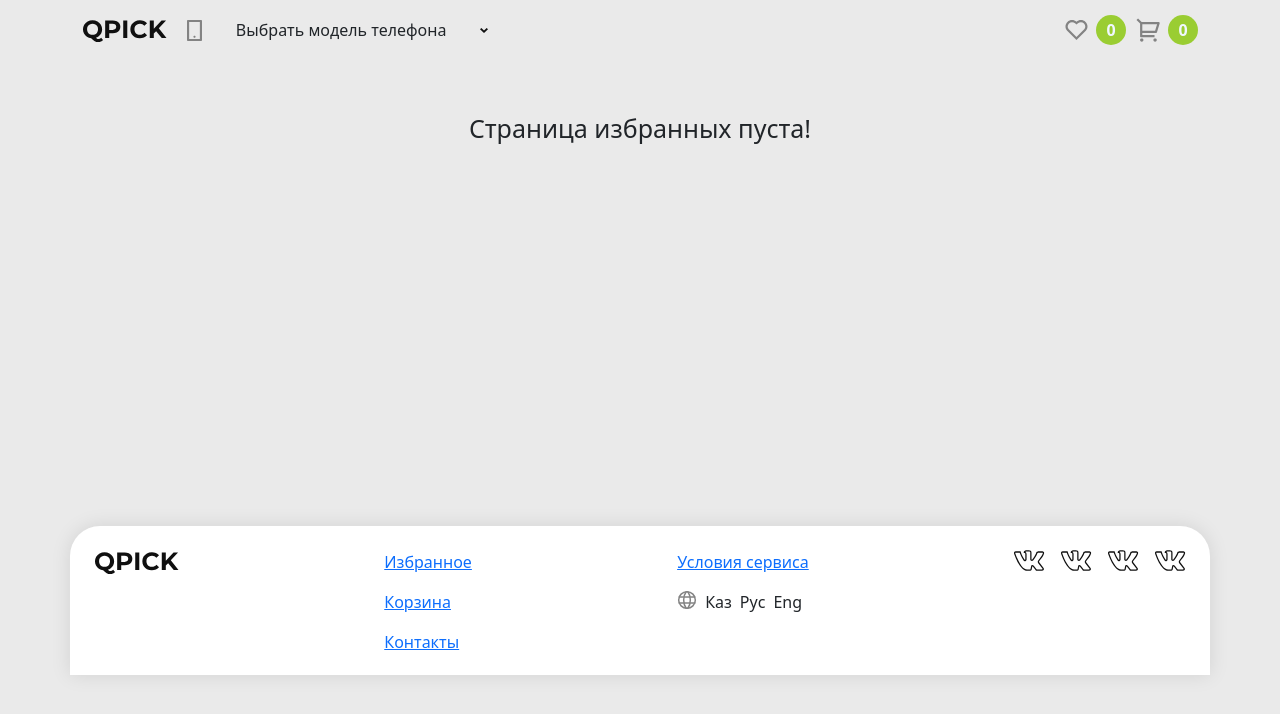
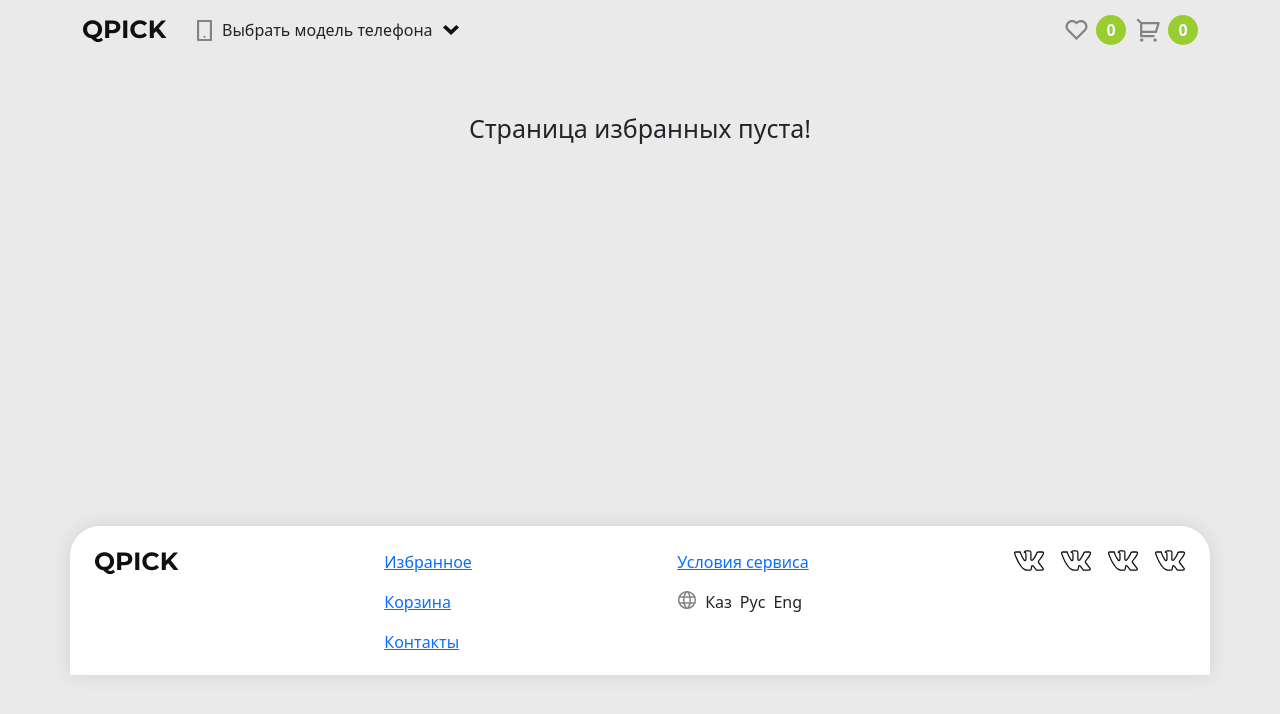
Before and after one commit to alseitmisirkulov/Phone-store, a React (Create React App) app: page /favorites in a window 1280 px wide. Shown: the top 714 px of the page. Built offline with nearby package versions, Linux system fonts and the light colour scheme; the HTML template or start-up script is replaced by a standard one.

Commit message:
add: select popup in header

```diff
--- a/src/components/common/select/Select.jsx
+++ b/src/components/common/select/Select.jsx
@@ -1,11 +1,38 @@
+import { useState } from 'react';
 import arrowDownSvg from './../../../assets/images/arrowDown.svg';
+import './Select.scss';
 
 export const Select = ({ selectType, text }) => {
+  const [active, setActive] = useState(false);
+  const [selectedOption, setSelectedOption] = useState(null);
+
+  console.log(active);
+
+  const handleOptionSelect = (option) => {
+    setSelectedOption(option);
+    setActive(false);
+  };
   return (
-    <div className="menu_nime">
-      <img src={selectType} alt="" />
-      <span className="">{text}</span>
-      <img src={arrowDownSvg} alt="" />
+    <div className="select-popup">
+      <div className="select-header" onClick={() => setActive(!active)}>
+        <img src={selectType} alt="Картинка телефона" />
+        <span className="selected-option">{selectedOption || text}</span>
+        <img
+          src={arrowDownSvg}
+          className={`arrow-icon ${active ? 'open' : ''}`}
+          alt="Стрелка выпадащего списка"
+        />
+      </div>
+      {active && (
+        <div className="select-options">
+          <div className="option" onClick={() => handleOptionSelect('option 1')}>
+            option 1
+          </div>
+          <div className="option" onClick={() => handleOptionSelect('option 1')}>
+            option 1
+          </div>
+        </div>
+      )}
     </div>
   );
 };
--- a/src/components/common/select/Select.scss
+++ b/src/components/common/select/Select.scss
@@ -1,46 +1,39 @@
-.select-container {
+.select-popup {
   position: relative;
-}
-
   .select-header {
     display: flex;
-  gap: 10px;
     align-items: center;
     justify-content: space-between;
-  padding: 8px 12px;
+    padding: 10px;
     cursor: pointer;
-}
-
+    gap: 10px;
     .selected-option {
       flex: 1;
     }
-
     .arrow-icon {
       width: 16px;
       height: 16px;
-  transition: transform 0.3s ease;
-}
-
-.arrow-icon.open {
+      transition: transform 0.3 ease;
+      &.open {
         transform: rotate(180deg);
       }
-
+    }
+  }
   .select-options {
     position: absolute;
     top: 100%;
     left: 0;
     right: 0;
-  background-color: #f0f0f0;
-  padding: 8px;
+    padding: 10px;
+    background-color: aliceblue;
     max-height: 200px;
-  overflow-y: auto;
-}
-
+    overflow: auto;
+    border-radius: 15px;
     .option {
       padding: 8px;
-  cursor: pointer;
+      &:hover {
+        background-color: antiquewhite;
       }
-
-.option:hover {
-  background-color: #e0e0e0;
     }
+  }
+}
--- a/src/components/header/Header.jsx
+++ b/src/components/header/Header.jsx
@@ -5,7 +5,9 @@ import { Link } from 'react-router-dom';
 import logo from './../../assets/images/logo.svg';
 import { Select } from '../common/select/Select';
 
+
 export const Header = ({ totalQty, favorite }) => {
+
   return (
     <header className="menu container">
       <div className="menu_time">
```
Lines whose indentation alone changed are shown as unchanged.
